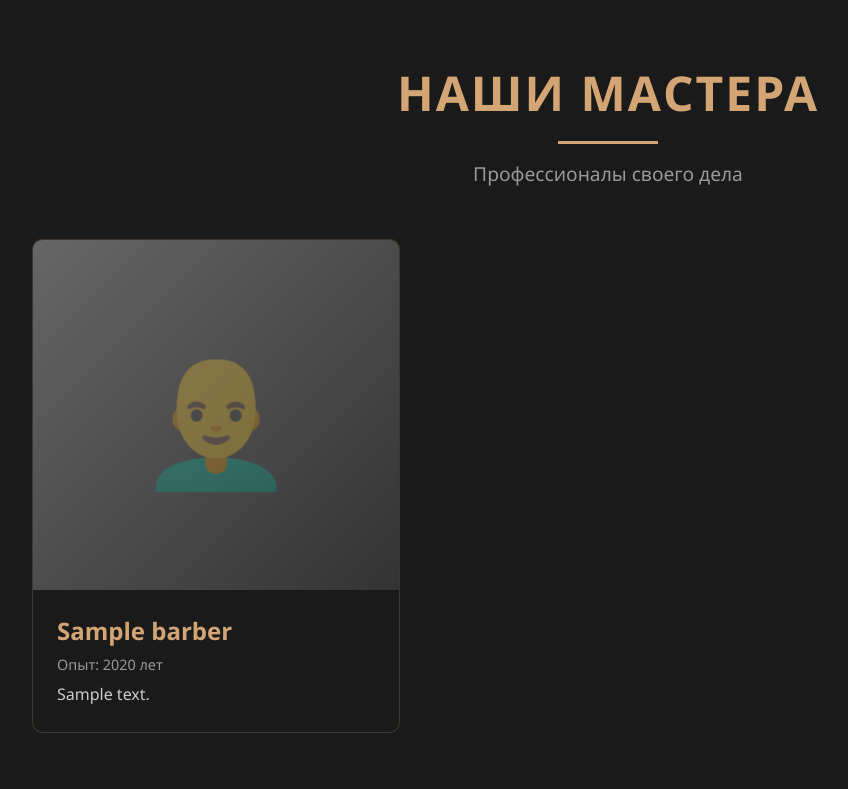
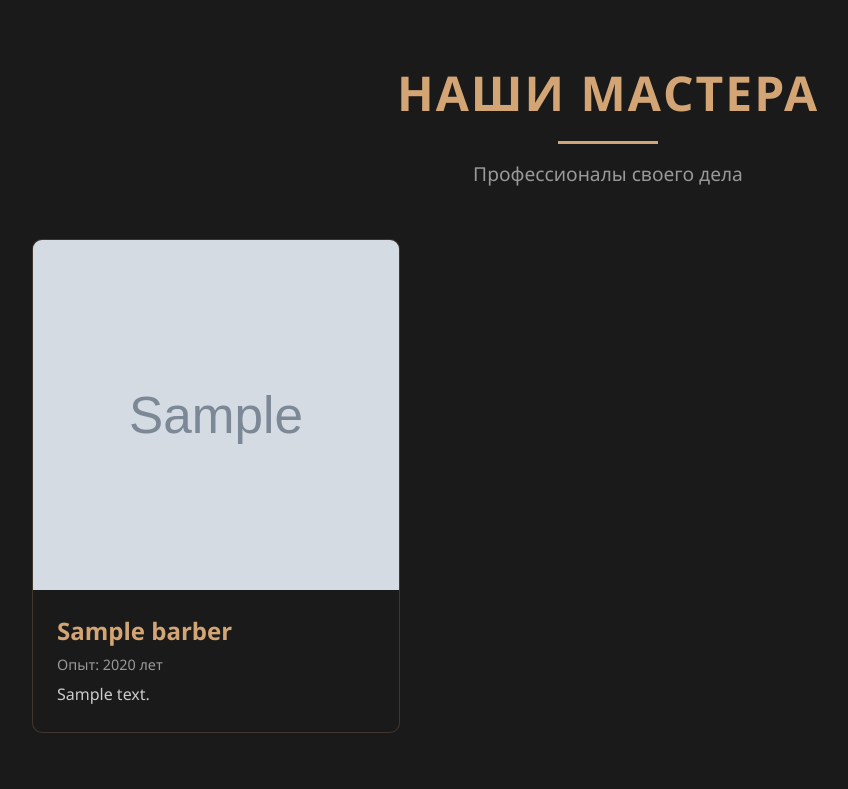
Before and after one commit to WingorOsnova/BarbershopPP, a Django app: page / in a window 1280 px wide. Shown: the part 2174-2963 px from the top of the page, without its empty margins (32-880 px from the left). Run offline with Django 5.2, Linux system fonts and the light colour scheme; tables that the repository leaves empty hold one stand-in row (values such as "Sample post"); grey boxes marked "Sample" are stand-in pictures.

Commit message:
Add photo upload functionality for barbers; enhance admin interface with photo preview and validation

```diff
--- a/barbershop/barbershop/settings.py
+++ b/barbershop/barbershop/settings.py
@@ -118,6 +118,8 @@ USE_TZ = True
 # https://docs.djangoproject.com/en/5.1/howto/static-files/
 
 STATIC_URL = 'static/'
+MEDIA_URL = '/media/'
+MEDIA_ROOT = BASE_DIR / 'media'
 
 # Default primary key field type
 # https://docs.djangoproject.com/en/5.1/ref/settings/#default-auto-field
--- a/barbershop/barbershop/urls.py
+++ b/barbershop/barbershop/urls.py
@@ -16,8 +16,10 @@ Including another URLconf
 """
 from django.contrib import admin
 from django.urls import path, include
+from django.conf import settings
+from django.conf.urls.static import static
 
 urlpatterns = [
     path('adminbr/', admin.site.urls),
     path('', include('booking.urls')),
-]
+] + static(settings.MEDIA_URL, document_root=settings.MEDIA_ROOT)
--- a/barbershop/booking/models.py
+++ b/barbershop/booking/models.py
@@ -1,16 +1,34 @@
 from django.db import models
 from django.conf import settings
 from django.contrib.auth import get_user_model
+from django.core.validators import FileExtensionValidator
 
 class Barber(models.Model):
   name = models.CharField(max_length=100)
-  photo_url = models.URLField(blank=True)
+  photo = models.ImageField(
+    upload_to='barbers/',
+    blank=True,
+    null=True,
+    validators=[FileExtensionValidator(allowed_extensions=['jpg', 'jpeg', 'png', 'webp'])],
+  )
   experience_years = models.PositiveIntegerField(default=0)
   description = models.TextField(blank=True)
   is_active = models.BooleanField(default=True)
 
   def __str__(self):
     return self.name
+
+  def save(self, *args, **kwargs):
+    if self.pk:
+      old = Barber.objects.filter(pk=self.pk).first()
+      if old and old.photo and old.photo != self.photo:
+        old.photo.delete(save=False)
+    super().save(*args, **kwargs)
+
+  def delete(self, *args, **kwargs):
+    if self.photo:
+      self.photo.delete(save=False)
+    super().delete(*args, **kwargs)
 
 class Service(models.Model):
   icon = models.CharField(max_length=10)
--- a/barbershop/booking/static/booking/css/home.css
+++ b/barbershop/booking/static/booking/css/home.css
@@ -565,16 +565,21 @@ section {
     background: linear-gradient(135deg, #666 0%, #333 100%);
     position: relative;
     overflow: hidden;
+    display: flex;
+    align-items: center;
+    justify-content: center;
 }
 
-.barber-image::before {
-    content: '👨‍🦲';
-    position: absolute;
-    font-size: 8rem;
-    top: 50%;
-    left: 50%;
-    transform: translate(-50%, -50%);
-    opacity: 0.3;
+.barber-image img {
+    width: 100%;
+    height: 100%;
+    object-fit: cover;
+    display: block;
+}
+
+.barber-placeholder {
+    font-size: 5rem;
+    opacity: 0.35;
 }
 
 .barber-info {
--- a/barbershop/booking/templates/booking/home.html
+++ b/barbershop/booking/templates/booking/home.html
@@ -92,7 +92,13 @@
             <div class="barbers-track">
                 {% for barber in barbers %}
                     <div class="barber-card fade-in">
-                        <div class="barber-image"></div>
+                        <div class="barber-image">
+                            {% if barber.photo %}
+                                <img src="{{ barber.photo.url }}" alt="{{ barber.name }}">
+                            {% else %}
+                                <div class="barber-placeholder">👨‍🦲</div>
+                            {% endif %}
+                        </div>
                         <div class="barber-info">
                             <h3 data-lang-key="barber-1-name">{{barber.name}}</h3>
                             <p class="barber-experience" data-lang-key="barber-1-exp">Опыт: {{barber.experience_years}} лет</p>
```
Also changed, not shown: barbershop/booking/admin.py (+11 -1 lines), barbershop/booking/migrations/0007_add_barber_photo.py (added), barbershop/booking/migrations/0008_remove_barber_photo_url.py (added).
